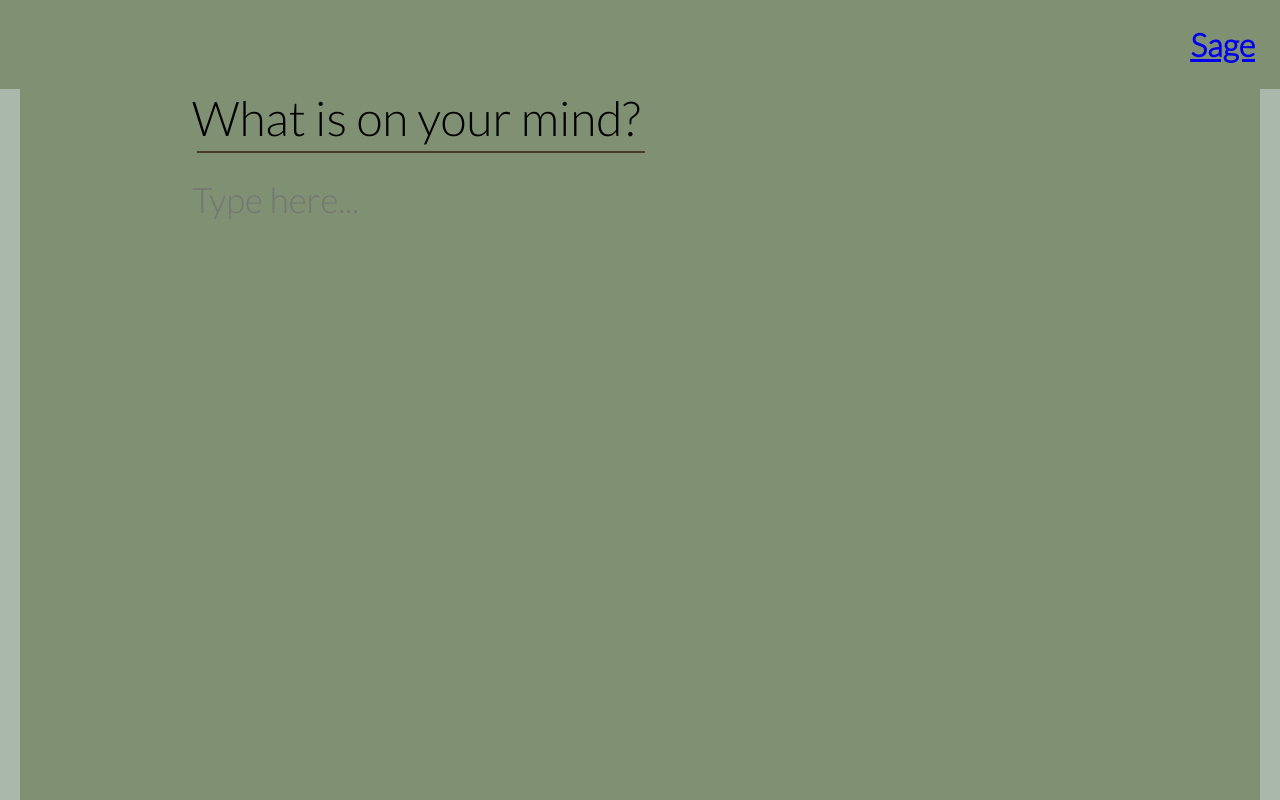
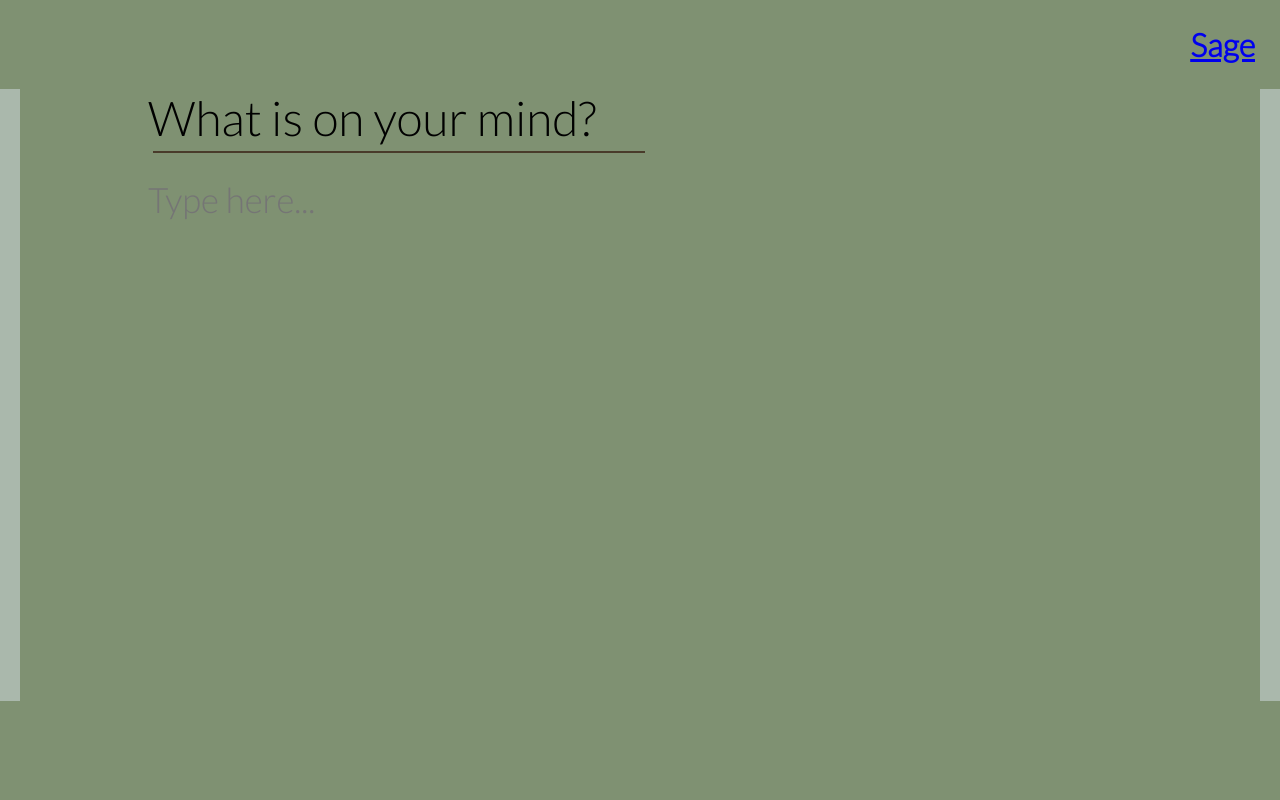
Before and after one commit to mqt0312/sage, a React (Create React App) app: page /walk in a window 1280 px wide. Built offline with nearby package versions, Linux system fonts and the light colour scheme.

Commit message:
button position is fixed

```diff
--- a/src/components/SageApp.css
+++ b/src/components/SageApp.css
@@ -3,19 +3,30 @@
 
 .sage-screen {
     position:absolute;
-    left: 0;
+    display: flex;
+    flex-flow: row;
 }
 
 .sage-btn-container {
-    display: flex;
-    flex-flow: row;
+    position:fixed;
+    top:89;
     justify-content:space-between;
     width: 100% ;
-    height: calc(100vh - 89px);
+    height: calc(100vh - 188px);
+}
+
+.sage-part {
+    width: calc(100% - 40px);
+    left: 20px;
+    /* width: 100%; */
+    justify-items: center;
+    /* margin:auto; */
+    /* border: var(--light-accent) 1px  solid; */
+    padding: 0 10%;
 }
 
 .sage-part-container {
-    flex-grow: 0.5;
-    max-width: 80%;
-    flex: 0 0 70%;
+    flex-grow: 1;
+    /* max-width: 80%;
+    flex: 0 0 70%; */
 }
--- a/src/components/SageApp.js
+++ b/src/components/SageApp.js
@@ -60,14 +60,15 @@ const SageApp = (props) => {
     return (
         <SageAppContext.Provider value={value}>
             <div className="sage-app">
-                <div className="sage-screen sage-part">
-                    {/* {part} */}
-                </div>
                 <div className="sage-screen sage-btn-container" text=">">
                     <Button className="sage-btn-left" onClick={decrementStage}/>
-                    {part}
+                    {/* {part} */}
                     <Button className="sage-btn-right" onClick={incrementStage}/>
                 </div>
+                <div className="sage-screen sage-part">
+                    {part}
+                </div>
+
 
             </div>
         </SageAppContext.Provider>
```
